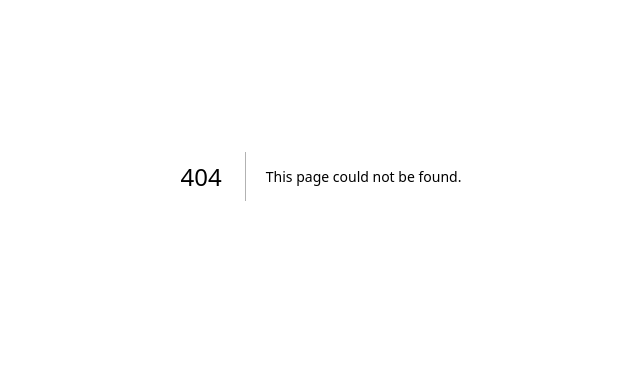
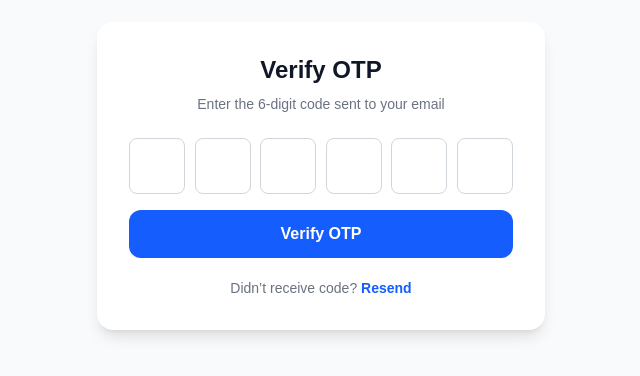
Before and after one commit to shibinup/shop-finder-website, a Next.js app in the folder frontend/: page /shopowner/signup/verifyotp in a window 1280 px wide. Before the commit this address had no page. Shown: the part 224-600 px from the top of the page, without its empty margins (319-959 px from the left). Built offline with nearby package versions, Linux system fonts and the light colour scheme.

Commit message:
connected signup and verification otp API

```diff
--- a/frontend/app/shopowner/login/page.jsx
+++ b/frontend/app/shopowner/login/page.jsx
@@ -18,17 +18,37 @@ export default function Login() {
 
 
   //dummy login function
-    const handleLogin = (e) => {
+    const handleLogin = async(e) => {
     e.preventDefault();
 
     // Simulate authentication success
-    localStorage.setItem('isLoggedIn', 'true');
+    try {
+   const res = await fetch("http://localhost:4000/api/shopowner/login", {
+  method: "POST",
+  headers: {
+    "Content-Type": "application/json",
+  },
+  credentials: "include", // Allows cookies to be sent and received
+  body: JSON.stringify({ email, password }),
+});
 
-    // Redirect to home page
-    router.push("/adminPanel")
+    const data = await res.json();
+
+    // If login failed
+    if (!res.ok) {
+      throw new Error(data.message || "Login failed");
+    }
+
+  console.log("respond from frontend is ",data)
+
+    // Redirect
+    router.push("/shopowner/3")
+
+  } catch (error) {
+    console.log(error);
 
   };
-
+    }
   return (
     <div className="min-h-screen bg-gray-50 lg:bg-[#f4f7fe] flex flex-col lg:items-center lg:justify-center lg:p-8 font-sans">
 
--- a/frontend/app/shopowner/signup/page.jsx
+++ b/frontend/app/shopowner/signup/page.jsx
@@ -18,16 +18,39 @@ export default function Signup() {
 
 
   //making dummy signup function from frontend
-    const handleSignup = (e) => {
-    e.preventDefault();
+   const handleSignup = async (e) => {
+  e.preventDefault();
 
-    // Simulate authentication success
-    localStorage.setItem('isLoggedIn', 'true');
 
-    // Redirect to home page
-    router.push("/adminPanel")
+  try {
+    localStorage.setItem("email",email)
+    localStorage.setItem("password",password)
+    const res = await fetch("http://localhost:4000/api/shopowner/signup", {
+      method: "POST",
+      headers: {
+        "Content-Type": "application/json",
+      },
+      body: JSON.stringify({
+        name,
+        email,
+        password,
+      }),
+    });
 
-  };
+    const data = await res.json();
+
+    if (!res.ok) {
+      throw new Error(data.message || "Signup failed");
+    }
+
+
+    // redirect after success
+    router.push("/shopowner/signup/verifyotp");
+
+  } catch (err) {
+    console.log("error message is ",err.message)
+  }
+};
 
 
   return (
--- /dev/null
+++ b/frontend/app/shopowner/signup/verifyotp/page.jsx
@@ -0,0 +1,145 @@
+"use client";
+
+import React, { useState, useRef } from "react";
+import { useRouter } from "next/navigation";
+
+export default function OtpVerifyPage() {
+  const router = useRouter();
+
+  const [otp, setOtp] = useState(["", "", "", "", "", ""]);
+  const [loading, setLoading] = useState(false);
+  const [error, setError] = useState("");
+
+  const inputsRef = useRef([]);
+
+  // handle input change
+  const handleChange = (value, index) => {
+    if (!/^[0-9]?$/.test(value)) return;
+
+    const newOtp = [...otp];
+    newOtp[index] = value;
+    setOtp(newOtp);
+
+    if (value && index < 5) {
+      inputsRef.current[index + 1].focus();
+    }
+  };
+
+  // handle backspace
+  const handleKeyDown = (e, index) => {
+    if (e.key === "Backspace" && !otp[index] && index > 0) {
+      inputsRef.current[index - 1].focus();
+    }
+  };
+
+  const handleVerify = async (e) => {
+    e.preventDefault();
+
+    const finalOtp = otp.join("");
+
+    if (finalOtp.length !== 6) {
+      setError("Enter full 6-digit OTP");
+      return;
+    }
+
+    setLoading(true);
+    setError("");
+
+    try {
+      const email = localStorage.getItem("email");
+      const password = localStorage.getItem("password")
+      localStorage.clear()
+
+const res = await fetch("http://localhost:4000/api/shopowner/signup/verifyotp", {
+  method: "POST",
+  headers: {
+    "Content-Type": "application/json",
+  },
+  body: JSON.stringify({
+    otp: finalOtp,
+    email: email,
+    password:password
+  }),
+  credentials: 'include',
+});
+
+
+      const data = await res.json();
+      console.log("data is ",data)
+
+      if (!res.ok) {
+        throw new Error(data.message || "OTP verification failed");
+        router.push("/shopowner/signup")
+      }
+
+
+      router.push("/shopowner/addshop");
+
+    } catch (err) {
+      setError(err.message);
+    } finally {
+      setLoading(false);
+    }
+  };
+
+  return (
+    <div className="min-h-screen flex items-center justify-center bg-gray-50 px-4">
+
+      <div className="w-full max-w-md bg-white shadow-lg rounded-2xl p-6 sm:p-8">
+
+        <h2 className="text-2xl font-bold text-center text-gray-900 mb-2">
+          Verify OTP
+        </h2>
+
+        <p className="text-center text-sm text-gray-500 mb-6">
+          Enter the 6-digit code sent to your email
+        </p>
+
+        <form onSubmit={handleVerify}>
+
+          {/* OTP Inputs */}
+          <div className="flex justify-between gap-2 mb-4">
+            {otp.map((digit, index) => (
+              <input
+                key={index}
+                ref={(el) => (inputsRef.current[index] = el)}
+                type="text"
+                maxLength="1"
+                value={digit}
+                onChange={(e) => handleChange(e.target.value, index)}
+                onKeyDown={(e) => handleKeyDown(e, index)}
+                className="w-12 h-12 sm:w-14 sm:h-14 text-center text-lg font-bold border border-gray-300 rounded-lg focus:border-blue-600 focus:ring-2 focus:ring-blue-100 outline-none"
+              />
+            ))}
+          </div>
+
+          {/* Error */}
+          {error && (
+            <p className="text-red-500 text-sm text-center mb-3">
+              {error}
+            </p>
+          )}
+
+          {/* Button */}
+          <button
+            type="submit"
+            disabled={loading}
+            className="w-full bg-blue-600 text-white font-semibold py-3 rounded-xl hover:bg-blue-700 transition disabled:opacity-60"
+          >
+            {loading ? "Verifying..." : "Verify OTP"}
+          </button>
+
+        </form>
+
+        {/* resend */}
+        <p className="text-center text-sm text-gray-500 mt-5">
+          Didn’t receive code?{" "}
+          <button className="text-blue-600 font-semibold hover:underline">
+            Resend
+          </button>
+        </p>
+
+      </div>
+    </div>
+  );
+}
```
